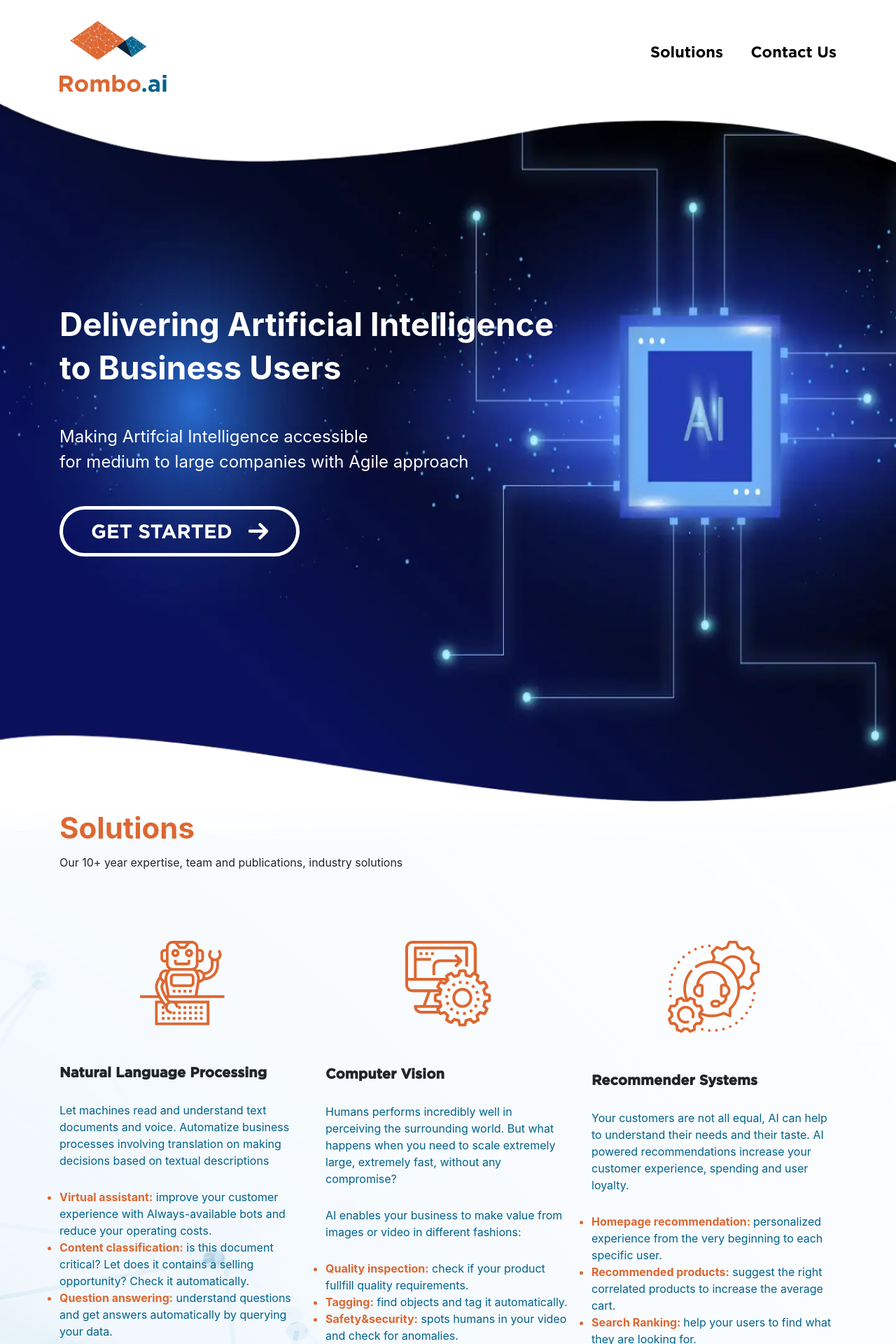
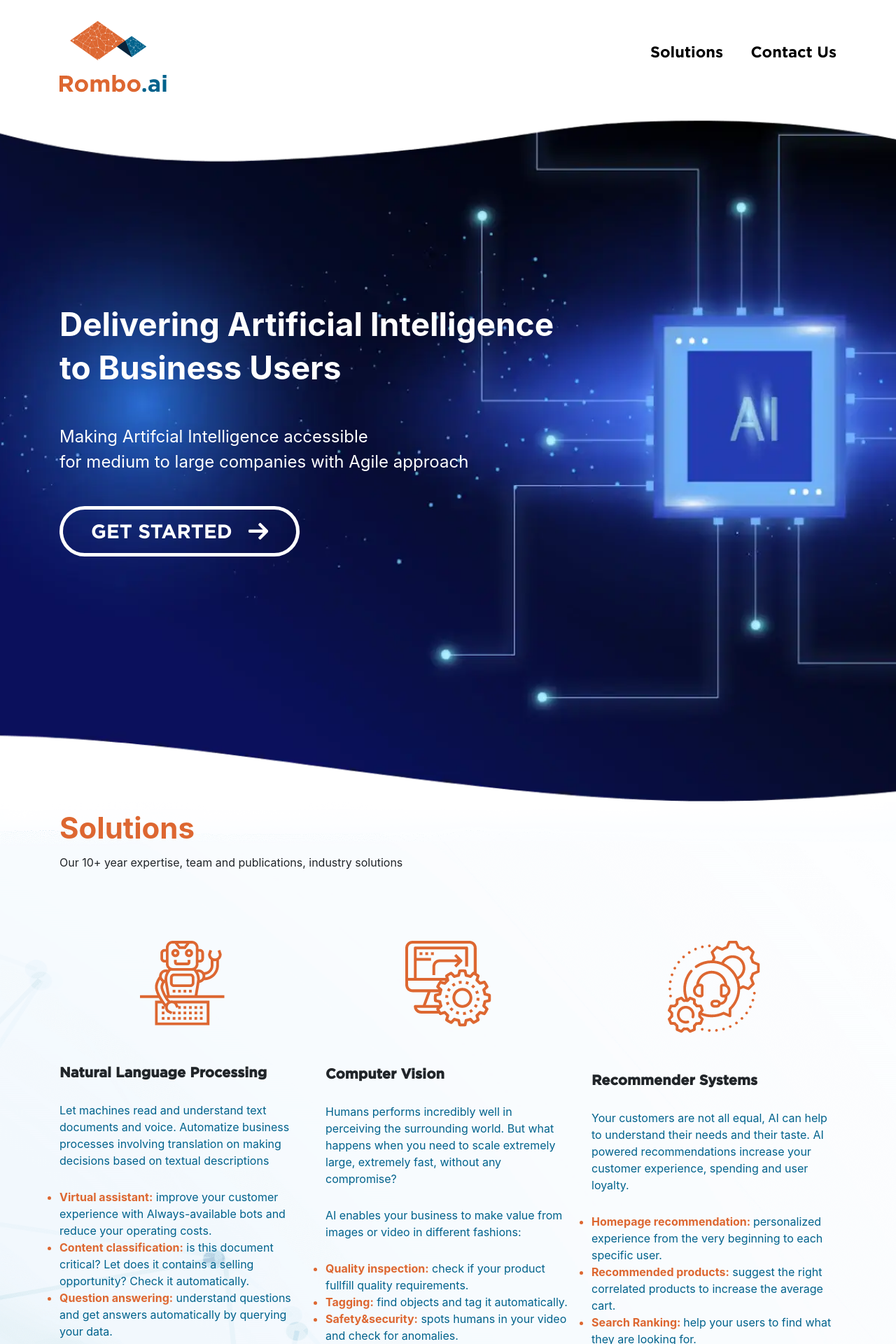
Before and after one commit to romboai/website, a Jekyll site: the page built from index.html, in a window 1280 px wide. Shown: the top 1920 px of the page at 70% size. Built offline with Jekyll 4.4.1, drawn with Linux system fonts in a browser that asks for light colours; comment, search, counter and statistics services are not loaded.

Commit message:
style: better bg alignemnt for mobile view

```diff
--- a/css/custom/responsive.css
+++ b/css/custom/responsive.css
@@ -148,7 +148,8 @@
         padding-bottom: 100px;
     }
     .hero-area img {
-        object-fit: cover;
+		object-fit: cover;
+		object-position: left center;
     }
     .hero-wrp h1 {
         font-size: 30px;
--- a/css/custom/style.css
+++ b/css/custom/style.css
@@ -288,8 +288,8 @@ li {
   z-index: -1;
   width: 100%;
   height: 100%;
-  /* object-fit: cover; */
-  object-position: top center;
+  object-fit: cover;
+  object-position: center center;
 }
 .hero-wrp h1 {
   font-size: 46px;
```
Also changed, not shown: 2 other files.
